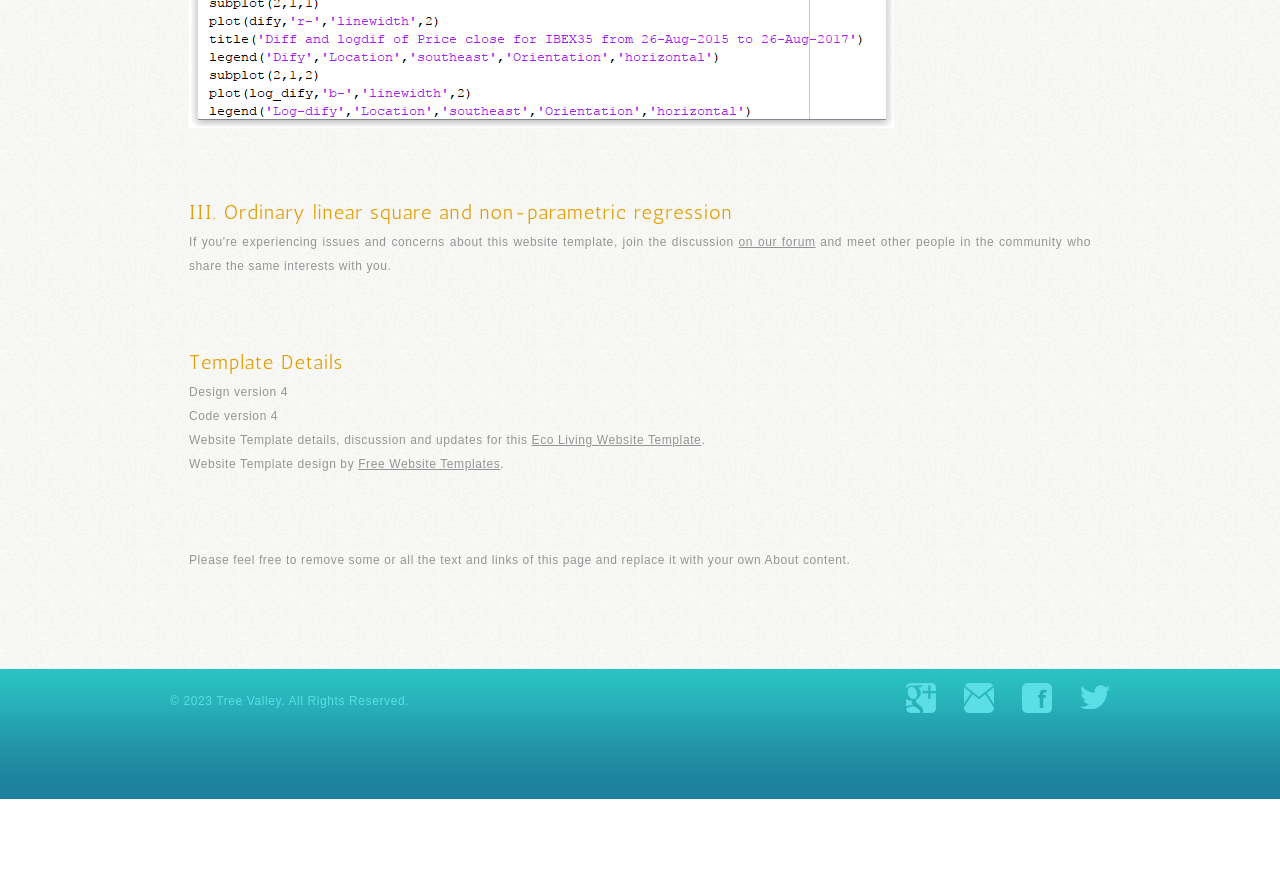
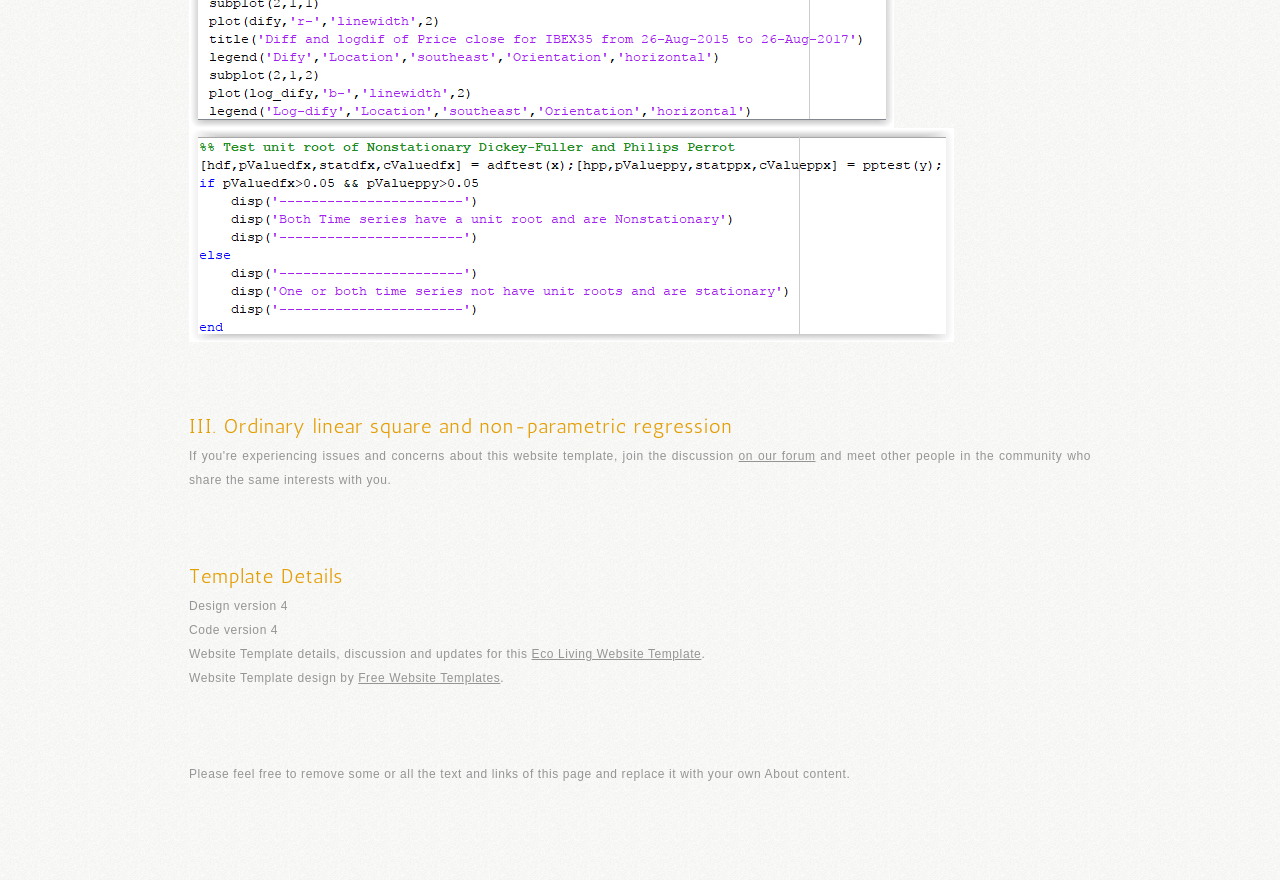
Before and after one commit to GeorgeVargasContreras/Example-Web, a plain HTML site: page about.html in a window 1280 px wide. Shown: the part 1280-2160 px from the top of the page. Before the commit the page ends 2079 px from the top, so only its background shows below. Drawn offline with Linux system fonts and the light colour scheme.

Commit message:
Update about.html

```diff
--- a/about.html
+++ b/about.html
@@ -41,6 +41,7 @@
 		In this code you can see a procedure to download the data from yahoo finance with an auxiliary function to connect since MATLAB, it is necessary write in a correct form the name of securities with the same extinction that yahoo finance, the initial date and final date and the periodicity. <br/>
 		In this case, I analyzed two European index IBEX and CAC40 which are the Madrid and Paris Market Index over a period of 2 years between 26 august 2015 and 26 august 2017.
 		<a href="about.html"><img src="images/Graphofbothindex.png" alt=""></a>
+		<a href="about.html"><img src="images/Dickey-Fuller and Philips Perrot.png" alt=""></a>
 		</p>
 		<h3>III. Ordinary linear square and non-parametric regression</h3>
 		<p>
```
